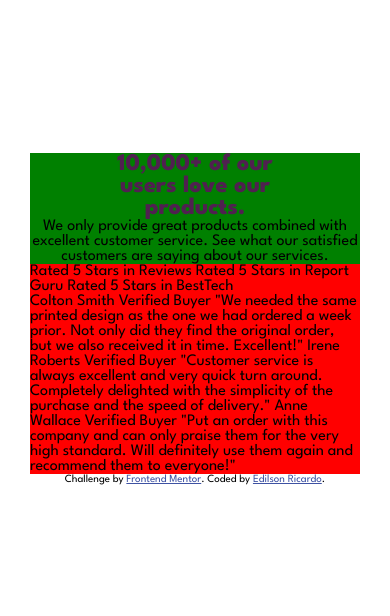
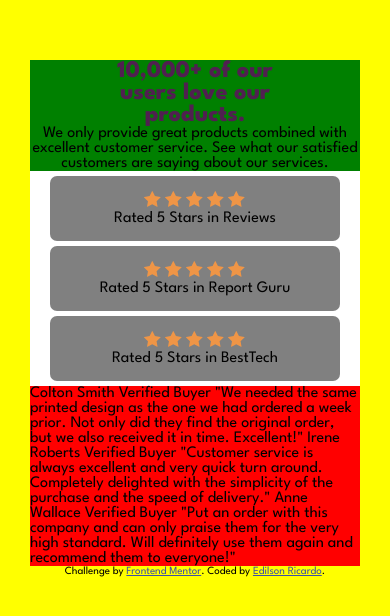
Before and after one commit to EdilsonRicardo/Front-End-Challenge---Social-Proof, a plain HTML site: page index.html in a window 390 px wide. Shown: the part 104-720 px from the top of the page. Drawn offline with Linux system fonts and the light colour scheme.

Commit message:
Responsividade dos containers com ratings

```diff
--- a/index.html
+++ b/index.html
@@ -30,9 +30,36 @@
           </div>
 
           <div>
-            Rated 5 Stars in Reviews
-            Rated 5 Stars in Report Guru
-            Rated 5 Stars in BestTech
+            <div class="ratingContainer">
+              <div>
+                <img src="images/icon-star.svg" alt="rating">
+                <img src="images/icon-star.svg" alt="rating">
+                <img src="images/icon-star.svg" alt="rating">
+                <img src="images/icon-star.svg" alt="rating">
+                <img src="images/icon-star.svg" alt="rating">
+              </div>
+              <p>Rated 5 Stars in Reviews</p>
+            </div>
+            <div class="ratingContainer">
+              <div>
+                <img src="images/icon-star.svg" alt="rating">
+                <img src="images/icon-star.svg" alt="rating">
+                <img src="images/icon-star.svg" alt="rating">
+                <img src="images/icon-star.svg" alt="rating">
+                <img src="images/icon-star.svg" alt="rating">
+              </div>
+              <p>Rated 5 Stars in Report Guru</p>
+            </div>
+            <div class="ratingContainer">
+              <div>
+                <img src="images/icon-star.svg" alt="rating">
+                <img src="images/icon-star.svg" alt="rating">
+                <img src="images/icon-star.svg" alt="rating">
+                <img src="images/icon-star.svg" alt="rating">
+                <img src="images/icon-star.svg" alt="rating">
+              </div>
+              <p>Rated 5 Stars in BestTech</p>
+            </div>
           </div>
         </div>
 
--- a/style.css
+++ b/style.css
@@ -18,6 +18,7 @@ body{
     justify-content: center;
     min-height: 100vh;
     width: 100vw;
+    background-color: yellow;
 }
 
 .Container{
@@ -41,6 +42,12 @@ h2{
     max-width: 200px;
 }
 
+.ratingContainer{
+    background-color: grey;
+    border-radius: 7px;
+    display: flex;
+}
+
 .attribution a {
     color: hsl(228, 45%, 44%);
 }
@@ -59,7 +66,20 @@ h2{
         align-items: center;
         text-align: center;
     }
-
+    .Flex2{
+        display: flex;
+        flex-direction: column;
+        align-items: center;
+        background-color: white;
+    }
+    .ratingContainer{
+        display: flex;
+        flex-direction: column;
+        padding: 15px 50px;
+        margin: 5px;
+        justify-content: center;
+        align-items: center;
+    }
 
 }
 
@@ -75,15 +95,23 @@ h2{
         justify-content: space-evenly;
         align-items: unset;
         text-align: unset;
+
     }
 
     .Flex2{
         display: flex;
         flex-direction: row;
         align-items: center;
+        background-color: white;
+        justify-content: space-between;
     }
 
     #paragrafo1{
         max-width: 400px;
     }
+
+    .ratingContainer{
+        display: flex;
+        flex-direction: row;
+    }
 }
```
